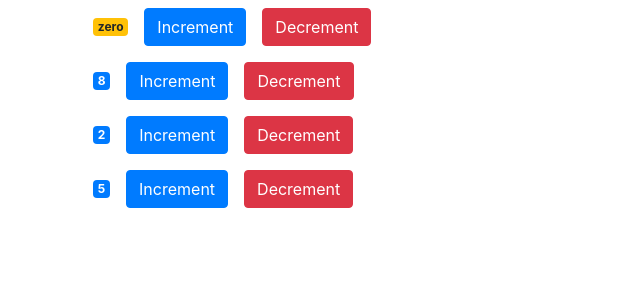
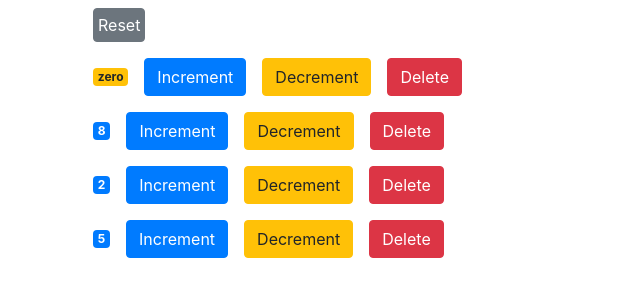
Before and after one commit to StevOrc/react-concept, a React (Create React App) app: page / in a window 1280 px wide. Shown: the top 300 px of the page, without its empty margins (0-640 px from the left). Built offline with nearby package versions, Linux system fonts and the light colour scheme.

Commit message:
concept parent child => child stateless, controlled

```diff
--- a/src/components/concepts/Counter.jsx
+++ b/src/components/concepts/Counter.jsx
@@ -4,38 +4,29 @@ class Counter extends Component {
 
     constructor(props){
         super(props);
-        const {id, value} = this.props
-        this.state = { id, value }
+        this.props = props;
     }
 
     render() {
         return (
             <div>
                 <span className={this.getBadgeClasses()}>{this.getFormatCounter()}</span>
-                    <button onClick={this.handleIncrement} className="btn btn-primary m-2">Increment</button>
-                    <button onClick={this.handleDecrement} className="btn btn-danger m-2">Decrement</button>
+                    <button onClick={() => this.props.onIncrement(this.props.counter)} className="btn btn-primary m-2">Increment</button>
+                    <button onClick={() => this.props.onDecrement(this.props.counter)} className="btn btn-warning m-2">Decrement</button>
+                    <button onClick={ () => this.props.onDelete(this.props.counter.id)} className="btn btn-danger m-2">Delete</button>
             </div>
         );
     }
 
-    handleIncrement = () => {
-        const value  = this.state.value + 1;
-        this.setState({value});
-    }
-
-    handleDecrement = () => {
-        const value = this.state.value > 0 ? this.state.value - 1 : 0;
-        this.setState({value});
-    }
 
     getBadgeClasses = () => {
         let classes = 'badge m-2 badge-';
-        classes += this.state.value === 0 ? 'warning' : 'primary';
+        classes += this.props.counter.value === 0 ? 'warning' : 'primary';
         return classes;
     }
 
     getFormatCounter = () => {
-        return this.state.value ? this.state.value : 'zero';
+        return this.props.counter.value ? this.props.counter.value : 'zero';
     }
 }
 
--- a/src/components/concepts/Counters.jsx
+++ b/src/components/concepts/Counters.jsx
@@ -18,12 +18,49 @@ class Counters extends Component {
     render() {
         return (
             <div>
+                <button className="btn btn-secondary m-2 p-1" onClick={this.hanldeReset}>Reset</button>
                 {this.state.counters.map( counter =>
-                <Counter key={counter.id} value={counter.value} id={counter.id}/>
+                <Counter
+                    key={counter.id}
+                    counter={counter}
+                    onDelete={this.handleDelete}
+                    onIncrement={this.handleIncrement}
+                    onDecrement={this.handleDecrement}
+                />
                 )}
             </div>
         );
     }
+
+    hanldeReset = () => {
+        const counters = this.state.counters.map( c => {
+            c.value = 0;
+            return c;
+        });
+        this.setState({counters});
+    }
+
+    handleIncrement = counter => {
+        const counters = [...this.state.counters];
+        const index = counters.indexOf(counter);
+        counters[index] = {...counter};
+        counters[index].value++;
+        this.setState({counters});
+    }
+
+    handleDecrement = counter => {
+        const counters = [...this.state.counters];
+        const index = counters.indexOf(counter);
+        counters[index] = {...counter};
+        if(counters[index].value > 0) counters[index].value--;
+        this.setState({counters});
+    }
+
+    handleDelete = (idCounter) => {
+        console.log("delete", idCounter);
+        const counters= this.state.counters.filter( counter => counter.id !== idCounter);
+        this.setState({counters});
+    }
 }
 
 export default Counters;
```
